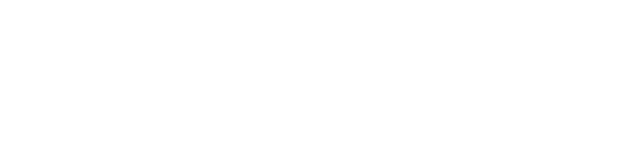
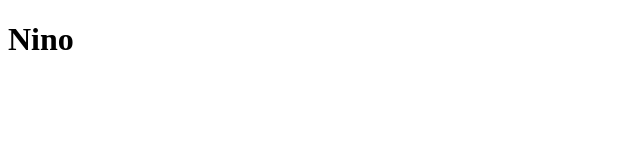
Before and after one commit to fructuosowipf/demo_ruben, a plain HTML site: page index.html in a window 1280 px wide. Shown: the whole page, without its empty margins (0-640 px from the left). Drawn offline with Linux system fonts and the light colour scheme.

Commit message:
erster Titel

```diff
--- a/index.html
+++ b/index.html
@@ -7,6 +7,6 @@
 	<title>Document</title>
 </head>
 <body>
-
+	<h1>Nino</h1>
 </body>
 </html>
```
